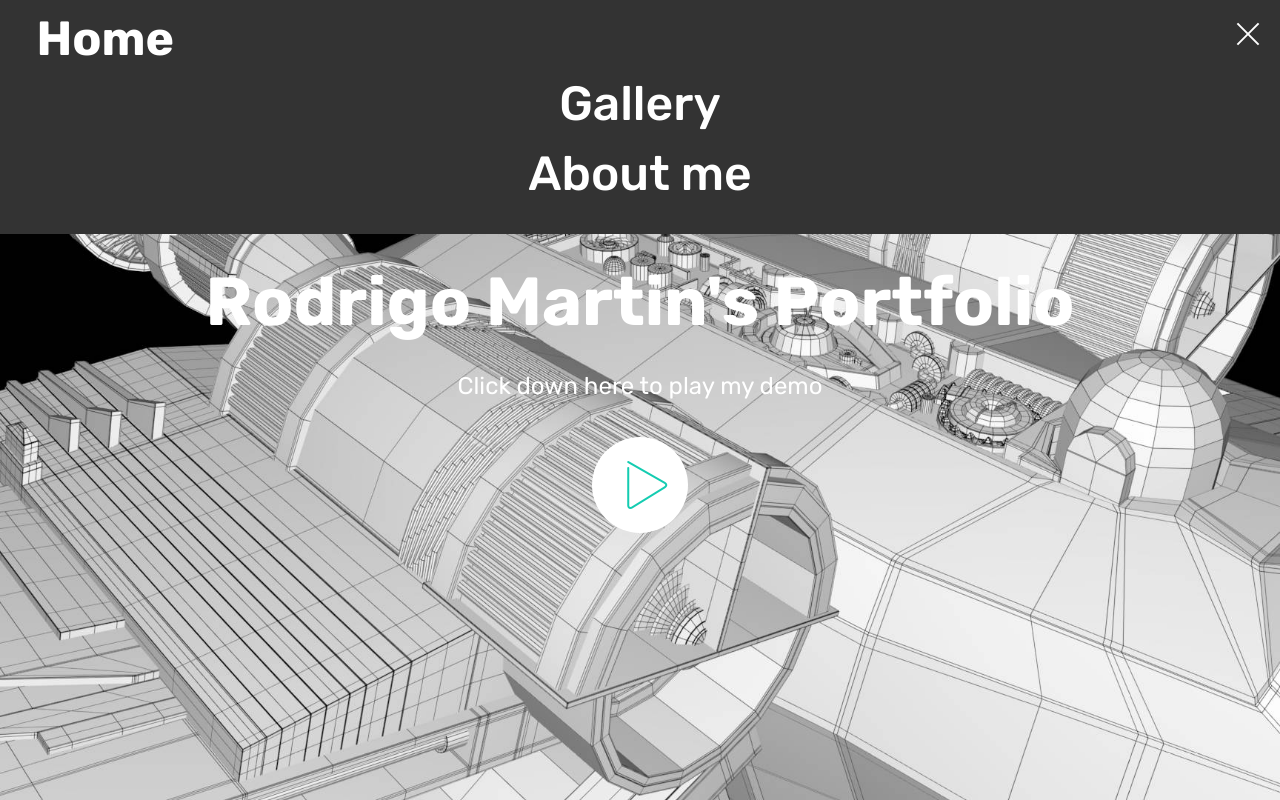
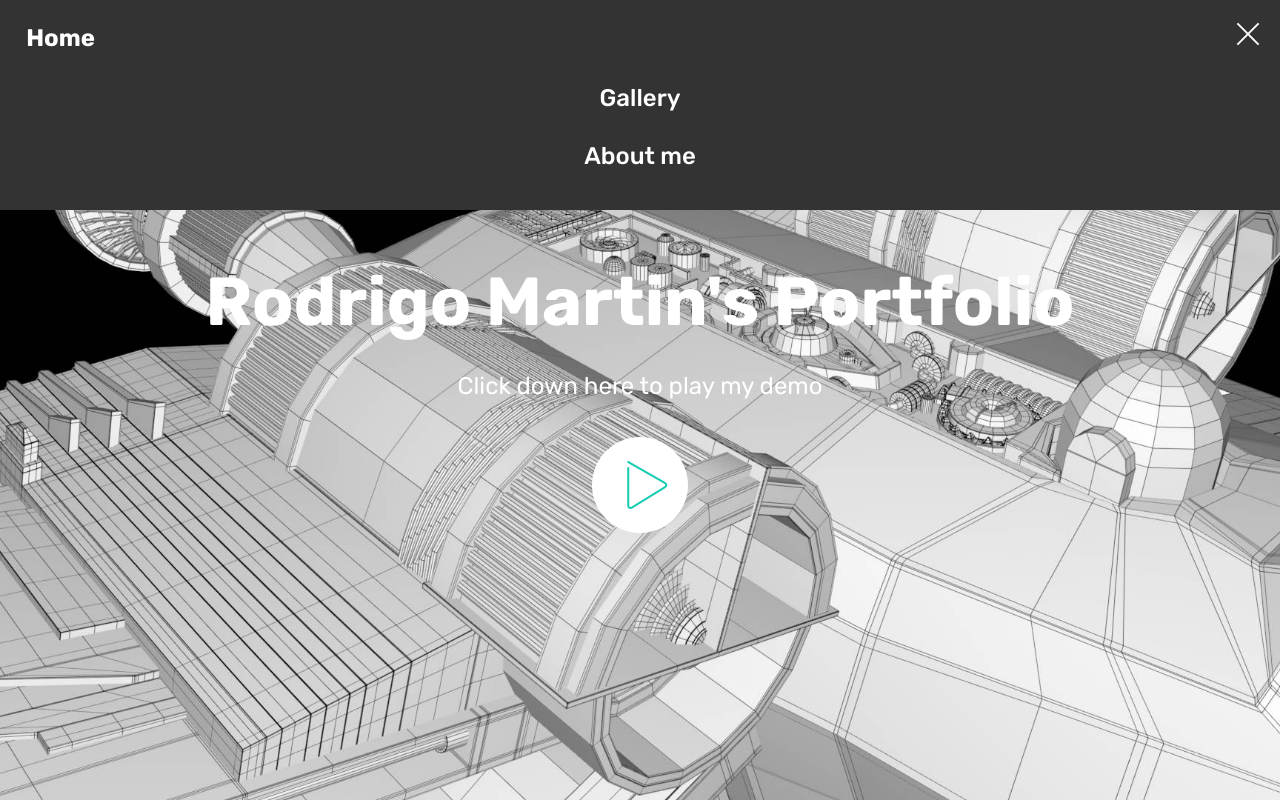
Before and after one commit to RodroKomodo/rodrokomodo.github.com, a plain HTML site: page index.html in a window 1280 px wide. Both pictures are taken after a click on the button "Toggle navigation". Drawn offline with Linux system fonts and the light colour scheme; files whose address does not match are found by name.

Commit message:
create github pages

```diff
--- a/index.html
+++ b/index.html
@@ -27,7 +27,7 @@
 
 
 
-    <nav class="navbar navbar-expand beta-menu navbar-dropdown align-items-center navbar-fixed-top collapsed bg-color transparent">
+    <nav class="navbar navbar-expand beta-menu navbar-dropdown align-items-center collapsed">
         <button class="navbar-toggler navbar-toggler-right" type="button" data-toggle="collapse" data-target="#navbarSupportedContent" aria-controls="navbarSupportedContent" aria-expanded="false" aria-label="Toggle navigation">
             <div class="hamburger">
                 <span></span>
@@ -39,15 +39,15 @@
         <div class="menu-logo">
             <div class="navbar-brand">
 
-                <span class="navbar-caption-wrap"><a class="navbar-caption text-white display-2" href="index.html">&nbsp; Home</a></span>
+                <span class="navbar-caption-wrap"><a class="navbar-caption text-white display-5" href="index.html">&nbsp; Home</a></span>
             </div>
         </div>
         <div class="collapse navbar-collapse" id="navbarSupportedContent">
             <ul class="navbar-nav nav-dropdown nav-right" data-app-modern-menu="true"><li class="nav-item">
-                    <a class="nav-link link text-white display-2" href="page1.html">Gallery</a>
+                    <a class="nav-link link text-white display-5" href="page1.html">Gallery</a>
                 </li>
                 <li class="nav-item">
-                    <a class="nav-link link text-white display-2" href="page2.html">
+                    <a class="nav-link link text-white display-5" href="page2.html">
                         About me</a>
                 </li></ul>
 
@@ -55,7 +55,7 @@
     </nav>
 </section>
 
-<section class="engine"><a href="https://mobirise.info/g">build your own site for free</a></section><section class="header8 cid-rrv4Y8uq9q mbr-fullscreen mbr-parallax-background" id="header8-0">
+<section class="engine"><a href="https://mobirise.info/y">html website templates</a></section><section class="header8 cid-rrv4Y8uq9q mbr-fullscreen mbr-parallax-background" id="header8-0">
 
 
 
```
Also changed, not shown: page1.html (+5 -5 lines), page2.html (+5 -5 lines), 1 other file.
